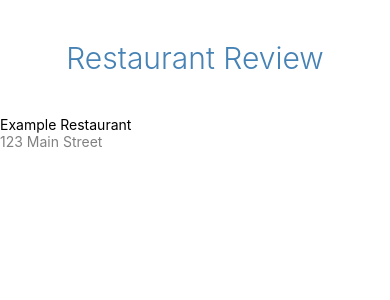
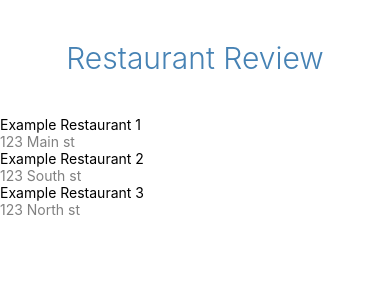
Before and after one commit to imagineLife/nativePractice, a React Native app in the folder GithubFetcher/: screen / in a window 390 px wide. Shown: the top 300 px of the page. Built offline with nearby package versions, Linux system fonts and the light colour scheme.

Commit message:
maps through list, uses fragment

```diff
--- a/GithubFetcher/App.js
+++ b/GithubFetcher/App.js
@@ -17,8 +17,36 @@ const txtStyle = {
   }
 }
 
+const places = [
+  {
+    name: 'Example Restaurant 1',
+    addr: '123 Main st'
+  },
+  {
+    name: 'Example Restaurant 2',
+    addr: '123 South st'
+  },
+  {
+    name: 'Example Restaurant 3',
+    addr: '123 North st'
+  }
+]
+
 export default class App extends Component {
   render() {
+
+    let placesInList = places.map(pl => {
+      return(
+        <React.Fragment>
+          <Text>
+            {pl.name}
+          </Text>
+          <Text style={txtStyle.itemSubText}>
+            {pl.addr}
+          </Text>
+        </React.Fragment>)
+    })
+
     return (
       <View>
 
@@ -26,12 +54,7 @@ export default class App extends Component {
           Restaurant Review
         </Text>
 
-        <Text>
-          Example Restaurant
-        </Text>
-        <Text style={txtStyle.itemSubText}>
-          123 Main Street
-        </Text>
+        {placesInList}
 
       </View>
     );
```
